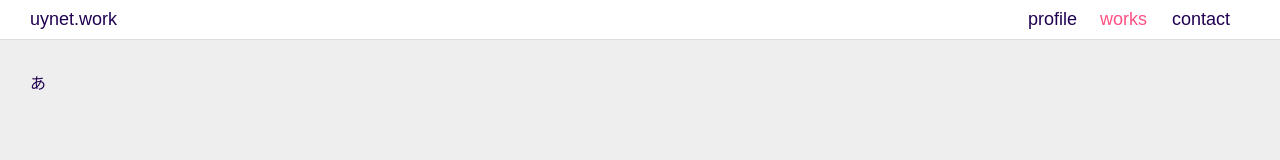
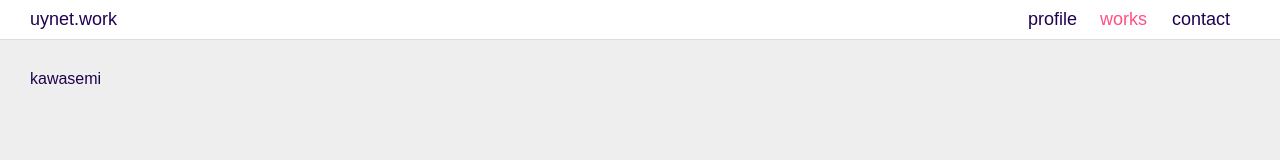
Before and after one commit to Uynet/portfoliov4, a React app: page /works/kawasemi in a window 1280 px wide. Shown: the top 160 px of the page. Built offline with nearby package versions, Linux system fonts and the light colour scheme; the HTML template or start-up script is replaced by a standard one.

Commit message:
二階層以下のディレクトリに直接アクセスすると404になるバグの修正

```diff
--- a/package.json
+++ b/package.json
@@ -6,7 +6,7 @@
   },
   "devDependencies": {
     "css-loader": "^4.3.0",
-    "eslint": "^7.9.0",
+    "eslint": "^7.14.0",
     "file-loader": "^6.2.0",
     "react-router": "^5.2.0",
     "react-router-dom": "^5.2.0",
--- a/src/components/Works/workPage.tsx
+++ b/src/components/Works/workPage.tsx
@@ -2,16 +2,18 @@ import * as React from "react";
 import "../../../scss/index.scss"
 import "../../../scss/works.scss"
 import { NavigationBar } from "../navigationBar";
+import { RouteProps } from 'react-router';
+import contentData from"./contentData";
 
-export class WorkPage extends React.Component{
+export class WorkPage extends React.Component<RouteProps>{
     render(){
-        console.log(this.props)
+        const id = this.props.match.params.work;
         return(
            <React.Fragment>
-               <NavigationBar/>
-               <div className="contentArea">
-                   あ
-               </div>
+                <NavigationBar/>
+                <div className="contentArea">
+                    { id }
+                </div>
            </React.Fragment>)
     }
 }
```
Also changed, not shown: 1 other file (tests, documents, lock files or other folders).
